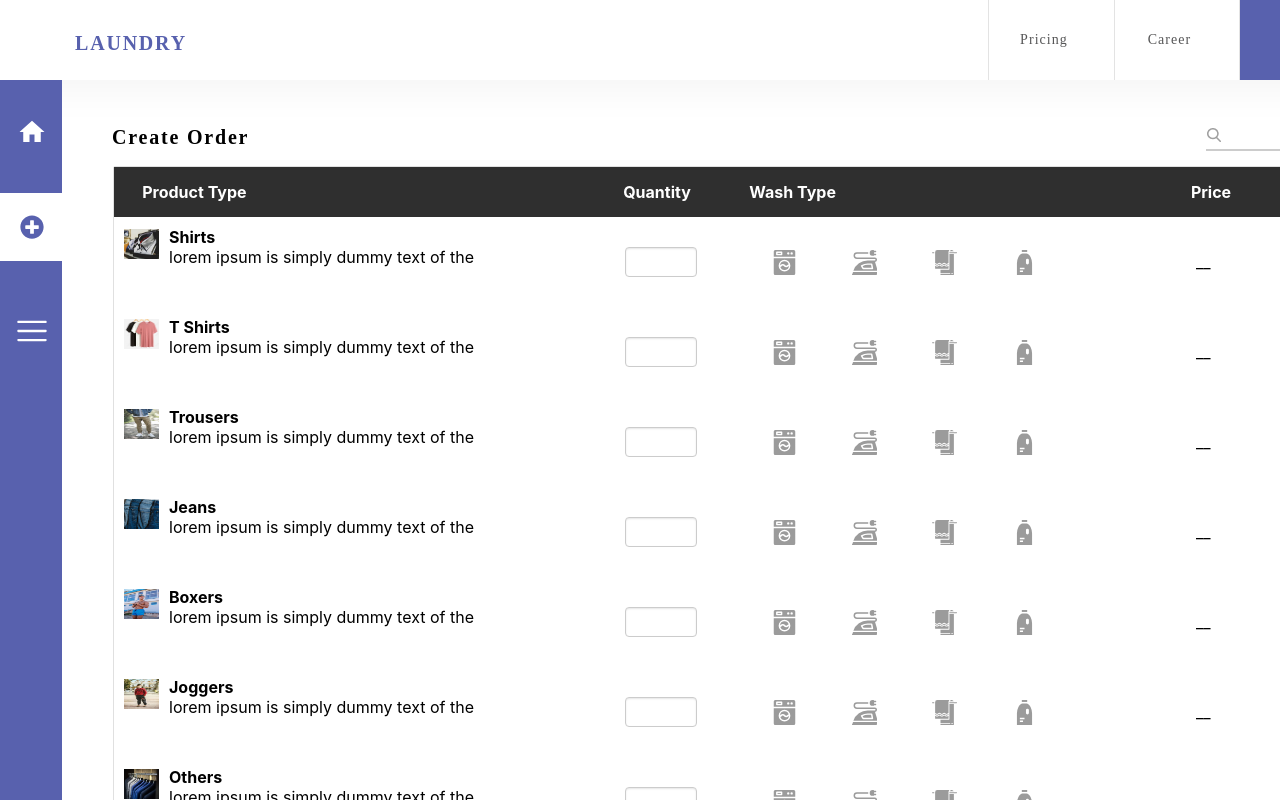
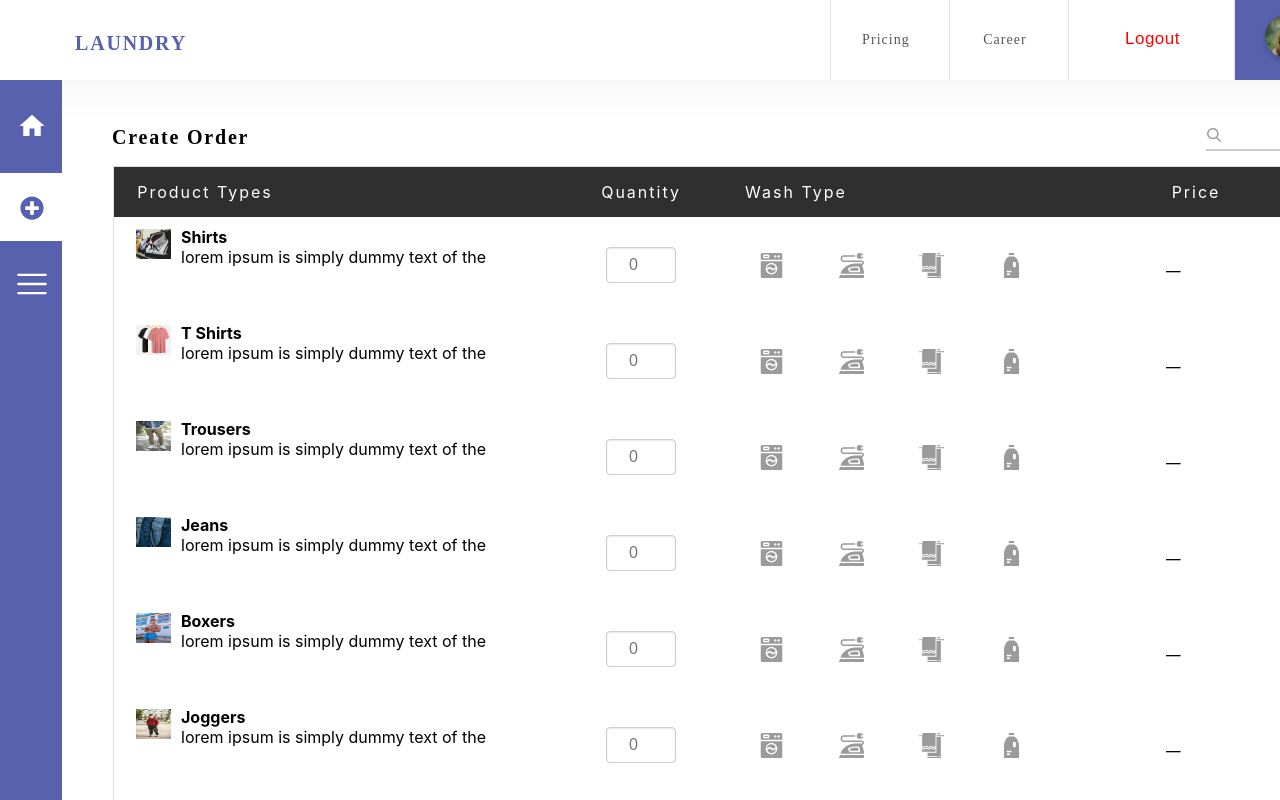
Before and after one commit to rakshitr3/Laundry-Project, a React (Create React App) app in the folder frontend/: page /create in a window 1280 px wide. Shown: the top 800 px of the page. Built offline with nearby package versions, Linux system fonts and the light colour scheme; sample sign-in values are in the browser's storage.

Commit message:
logout functionality added

```diff
--- a/frontend/src/App.css
+++ b/frontend/src/App.css
@@ -24,7 +24,7 @@ box-shadow: 0px 2px 48px #0000000F;
   flex-direction: row;
   list-style-type: none;
   justify-content: space-between;
-  width: 452px;
+  width: 610px;
 }
 
 .right {
@@ -301,3 +301,13 @@ letter-spacing: 0.4px;
 .left {
   width:50%;
 }
+
+.img {
+  position: relative;
+  top:-4px;
+  left:20px;
+  width: 43px;
+height: 43px;
+box-shadow: 0px 3px 6px #00000029;
+border-radius: 50%;
+}
--- a/frontend/src/Components/CreateOrder.css
+++ b/frontend/src/Components/CreateOrder.css
@@ -76,7 +76,7 @@ button:hover {
 
 .popup-overlay {
   position: relative;
-  top: -900px;
+  top: -943px;
   right: 62px;
   height: 1050px;
   width: 1445px;
@@ -88,7 +88,7 @@ button:hover {
 
 .popup-overlay1 {
   position: relative;
-  top: -821px;
+  top: -863px;
   right: 62px;
   height: 1050px;
   width: 1440px;
@@ -186,7 +186,7 @@ button:hover {
 
 .summary-buttons1 {
   position: relative;
-  top: 318px;
+  top: 240px;
   left: -35px;
   width: 926px;
   height: 70px;
--- a/frontend/src/Components/CreateOrder.js
+++ b/frontend/src/Components/CreateOrder.js
@@ -55,13 +55,13 @@ function CreateOrder() {
 
   const handleWashToggle = (item, type) => {
     const current = washSelections[item] || [];
-    const updated = current.includes(type)
+    const updated = current.includes(type)              //If the type is already selected, it removes it. If it's not selected, it adds it to the list.
       ? current.filter((t) => t !== type)
       : [...current, type];
 
     setWashSelections({ ...washSelections, [item]: updated });
 
-    if (!quantities[item] && !current.includes(type)) {
+    if (!quantities[item] && !current.includes(type)) {   //If the item doesn't already have a quantity and this is the first time this type is being selected, it sets the quantity to 1.
       setQuantities({ ...quantities, [item]: 1 });
     }
   };
@@ -99,8 +99,8 @@ function CreateOrder() {
   const selectedItems = items
     .map(({ name }) => ({
       type: name,
-      quantity: quantities[name],
-      washType: washSelections[name],
+      quantity: quantities[name],            //{  type: "Shirts", quantity: quantities["Shirts"],  washType: washSelections["Shirts"], price: getPrice("Shirts") }
+      washType: washSelections[name],      //search for selected wash types associated with name e.g trouser,joggers,etc
       price: getPrice(name),
     }))
     .filter((item) => item.quantity > 0 && item.washType?.length > 0);
@@ -124,11 +124,11 @@ function CreateOrder() {
       <table>
         <thead>
           <tr>
-            <th><span style={{ position: "relative", left: "-170px" }}> Product Type</span></th>
-            <th><span style={{ position: "relative", left: "-20px" }}> Quantity</span></th>
-            <th><span style={{ position: "relative", left: "-170px" }}> Wash Type</span></th>
-            <th><span style={{ position: "relative", left: "-35px" }}> Price</span></th>
-            <th><span style={{ position: "relative", left: "-170px" }}> &nbsp;</span></th>
+            <th><span style={{ position: "relative", left: "-150px", fontWeight:"normal", letterSpacing:"2px" }}> Product Types</span></th>
+            <th><span style={{ position: "relative", left: "-20px", fontWeight:"normal", letterSpacing:"2px"  }}> Quantity</span></th>
+            <th><span style={{ position: "relative", left: "-145px", fontWeight:"normal", letterSpacing:"2px"  }}> Wash Type</span></th>
+            <th><span style={{ position: "relative", left: "-35px", fontWeight:"normal", letterSpacing:"2px"  }}> Price</span></th>
+            <th><span style={{ position: "relative", left: "-170px", fontWeight:"normal", letterSpacing:"2px"  }}> &nbsp;</span></th>
           </tr>
         </thead>
         <tbody>
@@ -140,7 +140,7 @@ function CreateOrder() {
 
             return (
               <tr key={name}>
-                <td style={{ padding: "10px", display: "flex", alignItems: "center", gap: "10px" }}>
+                <td style={{ padding: "10px", display: "flex", alignItems: "center", gap: "10px",position:"relative", left:"12px" }}>
                   <span style={{ fontSize: "24px" }}>{icon}</span>
                   <div style={{ display: "flex", flexDirection: "column" }}>
                     <strong>{name}</strong>
@@ -150,15 +150,16 @@ function CreateOrder() {
                 <td style={{ padding: "10px", position: "relative", top: "20px" }}>
                   <input
                     type="number"
+                    placeholder="0"
                     min="0"
                     value={quantities[name] || ""}
                     onChange={(e) => handleQtyChange(name, e.target.value)}
                     style={{
                       width: "60px",
-                      padding: "5px",
                       border: "1px solid #ccc",
                       borderRadius: "4px",
-                      boxShadow: "inset 0 1px 2px rgba(0,0,0,0.1)"
+                      boxShadow: "inset 0 1px 2px rgba(0,0,0,0.1)",
+                      textAlign:"center"
                     }}
                   />
                 </td>
@@ -170,7 +171,7 @@ function CreateOrder() {
                         <div
                           key={type}
                           className={`wash-option ${isSelected ? "selected" : ""}`}
-                          onClick={() => handleWashToggle(name, type)}
+                          onClick={() => handleWashToggle(name, type)}       //it takes name from items and type from washTypes e.g shirt and ironing
                         >
                           <img src={icon} alt={type} />
                         </div>
@@ -178,7 +179,7 @@ function CreateOrder() {
                     })}
                   </div>
                 </td>
-                <td style={{ padding: "10px", width: "100px" }}>
+                <td style={{ padding: "10px", width: "130px" }}>
                   {qty > 0 && washSum > 0 ? (
                     <>
                       <span style={{ fontWeight: "bold" }}>{qty}</span>
@@ -241,7 +242,7 @@ function CreateOrder() {
         </div>
       )}
 
-      {showSuccessPopup && (
+      {showSuccessPopup && (                              //if showSuccessPopup has value as true then SuccessPopup component triggers
         <div className="centered-success-popup">
           <SuccessPopup />
         </div>
--- a/frontend/src/Register.js
+++ b/frontend/src/Register.js
@@ -27,7 +27,7 @@ function Register() {
     const { name, value } = e.target;
     setFormData((prevData) => ({
       ...prevData,
-      [name]: value,
+      [name]: value,           //handling multiple form fields with one handler //here we make key dynamic
     }));
   };
 
@@ -170,6 +170,10 @@ function Register() {
                 />
               </div>
 
+              {/* const [email, setEmail] = useState('');
+                  const handleChange = (e) => {
+                  setEmail(e.target.value);};   handling with single state*/}
+
               <div>
                 <label>State</label><br />
                 <input
--- a/frontend/src/dashboard/dashboardNav.js
+++ b/frontend/src/dashboard/dashboardNav.js
@@ -1,7 +1,25 @@
-import React from 'react';
-import { Link } from 'react-router-dom';
+import React, { useEffect, useState } from 'react';
+import { Link, useNavigate } from 'react-router-dom';
+import girlImage from "../img/images.jpg";
 
 const DashboardNav = () => {
+  const navigate = useNavigate();
+  const [username, setUsername] = useState('');
+
+  useEffect(() => {
+    const storedUsername = localStorage.getItem('username');
+    if (storedUsername) {
+      setUsername(storedUsername);
+    }
+  }, []);
+
+  const handleLogout = () => {
+    // Remove the token from localStorage
+    localStorage.removeItem('token');
+    localStorage.removeItem('username');
+    navigate('/');
+  };
+
   return (
     <nav className='navBar'>
       <h2 className='top-laundry'>LAUNDRY</h2>
@@ -14,12 +32,21 @@ const DashboardNav = () => {
           <li className="nav-item"><Link to="/pricing" style={{color:"#565657"}}>Career</Link></li>
         </div>
 
-        <div className='border' style={{background: "#5861AE", width:"200px"}}>
-          <li className="nav-item"><Link to="#" style={{color:"white",whiteSpace:"nowrap", marginLeft:"40px"}}>User Name</Link></li>
+        <div className='border'>
+        <button onClick={handleLogout} style={{position: "relative",left: "30px",top: "23px", background: '5861AE',color:"red",fontSize:"17px", border: 'none', cursor: 'pointer'}}>Logout</button>
+        </div>
+
+        <div className='border' style={{background: "#5861AE", width:"185px", display: 'flex', alignItems: 'center', justifyContent: 'space-between', padding: '0 10px'}}>
+          <img src={girlImage} className='img' alt='girl' />
+          <span style={{color: 'white',position:"relative",left:"-6px",top:"-4px"}}>
+            Hey {username || 'User'} !
+          </span>
+
+
         </div>
       </ul>
     </nav>
   );
-}
+};
 
 export default DashboardNav;
--- a/frontend/src/utils/VerticalNav.css
+++ b/frontend/src/utils/VerticalNav.css
@@ -16,7 +16,6 @@
     color: white;
     text-decoration: none;
     font-size: 24px;
-    margin: 15px 0;
     transition: color 0.3s ease;
   }
 
@@ -26,12 +25,12 @@
 
   .nav-link.active {
     background-color: white;
-    width:150%;
+    width:86%;
     height:6%;
     position: relative;
   }
 
   .nav-link {
     width:150%;
-    height:6%;
+    height:8%;
   }
--- a/frontend/src/utils/VerticalNav.js
+++ b/frontend/src/utils/VerticalNav.js
@@ -14,9 +14,9 @@ const VerticalNav = () => {
       <Link
         to="/dashboard"
         className={currentPath === "/dashboard" ? "nav-link active" : "nav-link"}
-        style={{ padding: "5px" }}
+        style={{ padding: "8px" }}
       >
-        <MdHome size={30} style={{ position: "relative", top: "30%", left: "35%", color: currentPath === "/dashboard" ? "#5861AE" : "white" }} />
+        <MdHome size={30} style={{ position: "relative", top: "30%", left: currentPath === "/dashboard"?"25%":"35%", color: currentPath === "/dashboard" ? "#5861AE" : "white" }} />
       </Link>
 
       <Link
@@ -25,7 +25,7 @@ const VerticalNav = () => {
         style={{ padding: "5px" }}
       >
         <div style={{
-          position: "relative", top: "30%", left: "38%",
+          position: "relative", top: "30%", left: currentPath === "/create"?"30%":"39%",
           color: currentPath === "/create" ? "#5861AE" : "white"
         }}>
           <FaPlusCircle />
@@ -38,7 +38,7 @@ const VerticalNav = () => {
         style={{ padding: "14px" }}
       >
         <div style={{
-          position: "relative", top: "15%", left: "33%",
+          position: "relative", top: "15%", left: currentPath === "/orders" ? "10px": "30px",
           color: currentPath === "/orders" ? "#5861AE" : "white"
         }}>
           <RxHamburgerMenu size={34} />
```
Also changed, not shown: frontend/src/App.js (+7 -2 lines), frontend/src/Components/OrderDetails.js (+11 -9 lines), frontend/src/Components/Summary.js (+14 -12 lines), frontend/src/img/images.jpg (added), 1 other file (tests, documents, lock files or other folders).
